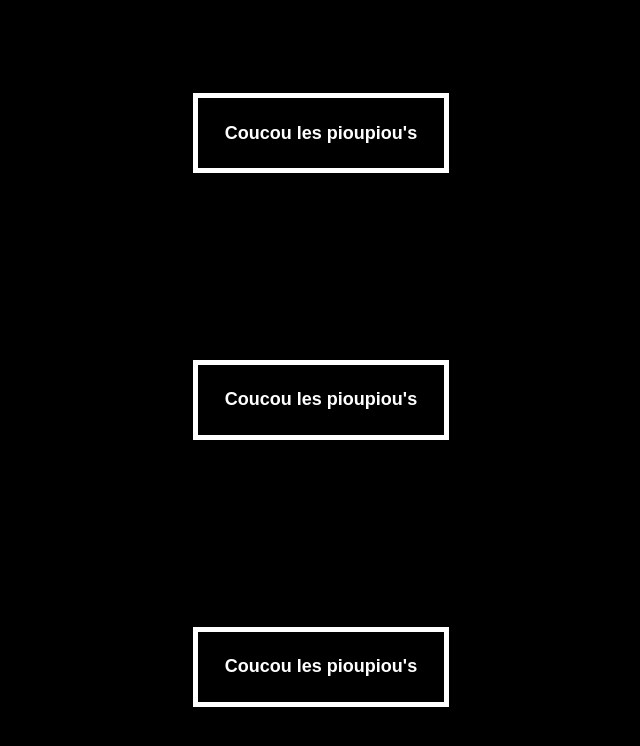
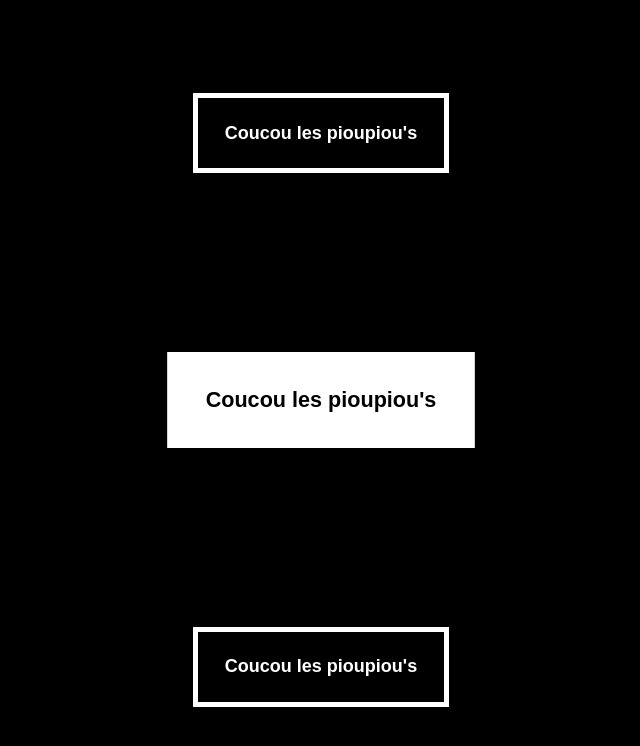
Before and after one commit to AlejoVE/drill, a plain HTML site: page index.html in a window 1280 px wide. In both pictures the pointer is over the button 640 px from the left and 399 px from the top of the page. Shown: the whole page, without its empty margins (319-959 px from the left). Drawn offline with Linux system fonts and the light colour scheme.

Commit message:
Complete button 2

```diff
--- a/style.css
+++ b/style.css
@@ -29,3 +29,9 @@
     color: black;
     background-color: white;
 }
+
+#button-2:hover {
+    transform: scale(1.2, 1.2);
+    color: black;
+    background-color: white;
+}
```
